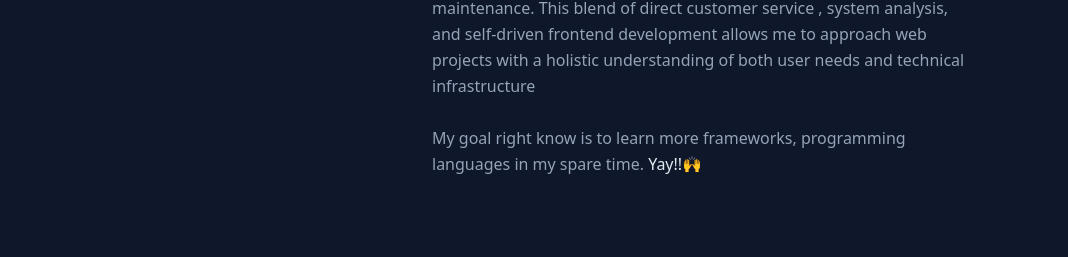
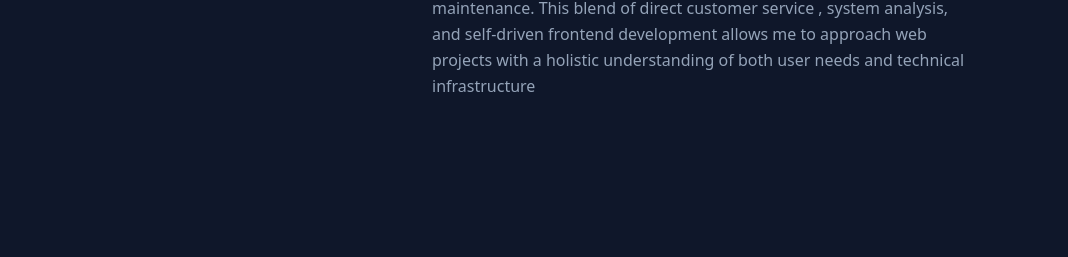
Before and after one commit to yahole/DiazJohn, a website: page src/index.html in a window 1280 px wide. Shown: the part 543-800 px from the top of the page, 212-1280 px from the left. Drawn offline with Linux system fonts and the light colour scheme.

Commit message:
Update index.html
removed the last paragraph. too shitty

```diff
--- a/src/index.html
+++ b/src/index.html
@@ -75,9 +75,9 @@
                         needs and technical infrastructure
                     </h1>
                     <br>
-                    <h1>
+<!-- not in use                  <h1>
                         My goal right know is to learn more frameworks, programming languages in my spare time. <a href="https://gifdb.com/gif/yay-meme-kermit-yelling-2t5mdrdbotbk6rjq.html" class="font-medium text-slate-200 hover:text-teal-300 focus-visible:text-teal-300" target="_blank">Yay!!🙌</a>
-<!-- not in use
+
                         My main focus is to find a job in tech and study more in-depth web development, learn more techniques, and be efficient at it. So, I have <a href="https://www.reddit.com/r/playstation/comments/s86beo/i_dont_want_to_play_with_you_anymore/#lightbox" class="font-medium text-slate-200 hover:text-teal-300 focus-visible:text-teal-300" target="_blank">gave up video games</a>
                         to give all of my attention in <a href="https://gifdb.com/gif/yay-meme-kermit-yelling-2t5mdrdbotbk6rjq.html" class="font-medium text-slate-200 hover:text-teal-300 focus-visible:text-teal-300" target="_blank">learning web development</a>. -->
                     </h1>
```
